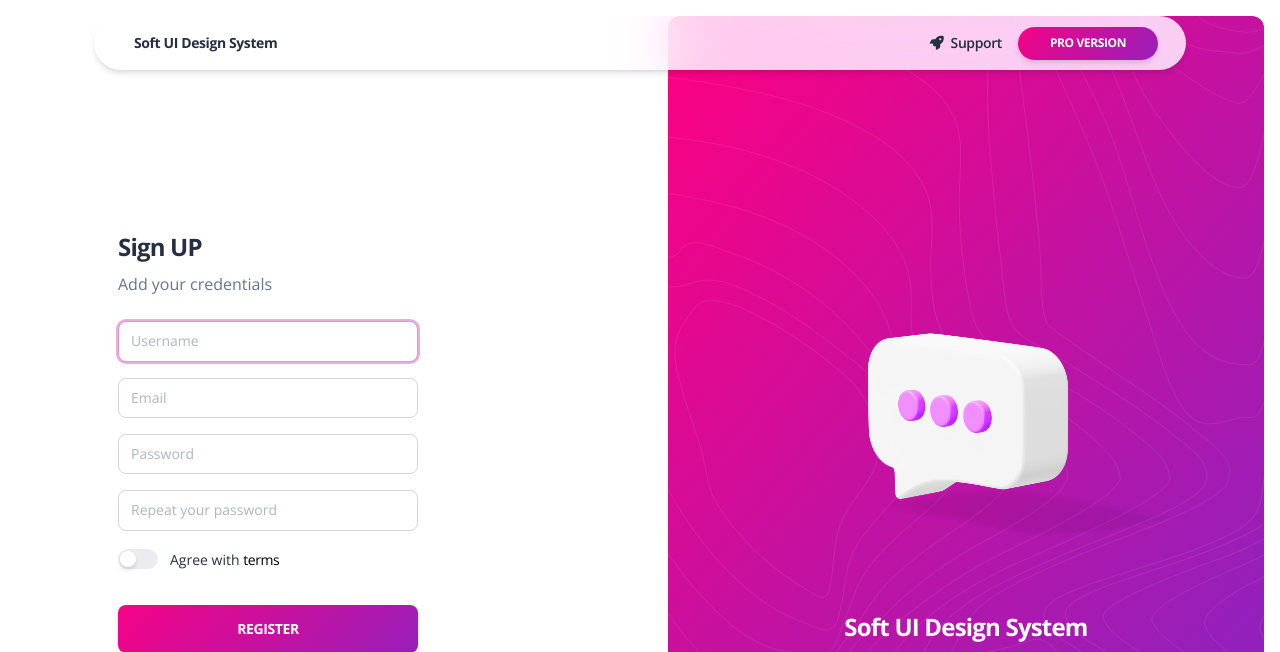
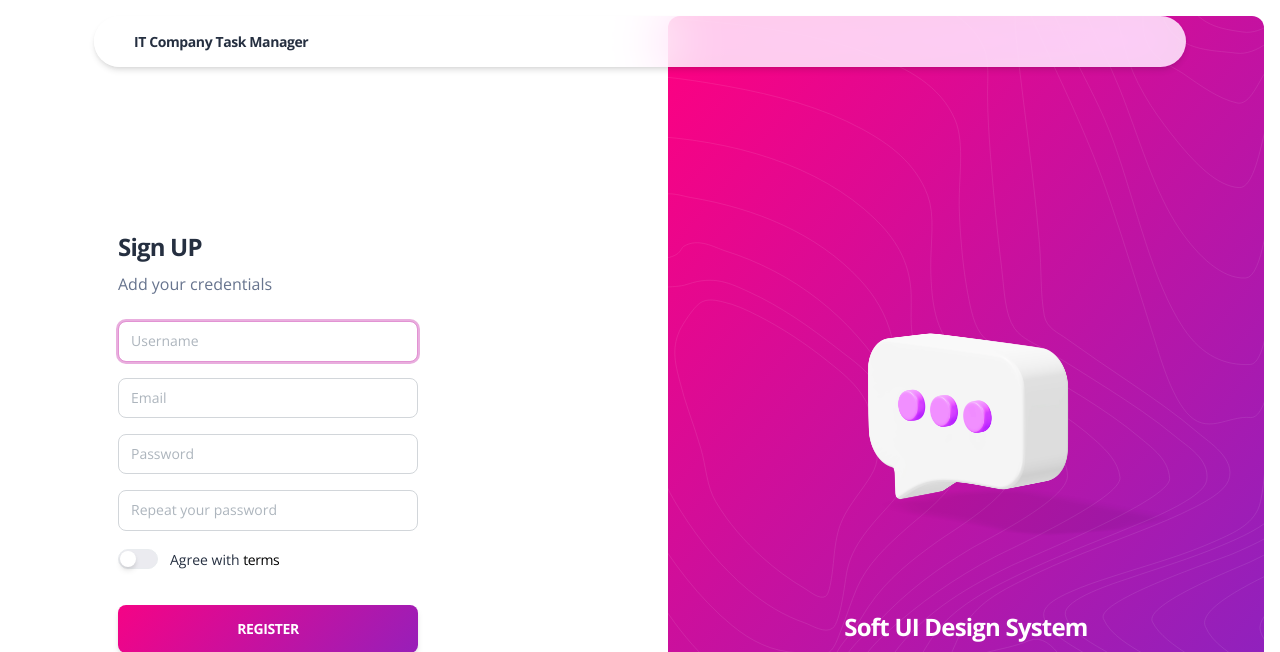
Before and after one commit to Dolteriska/IT-company-task-manager, a Django app: page /register/ in a window 1280 px wide. Shown: the top 652 px of the page. Run offline with Django 5.2, Linux system fonts and the light colour scheme; some libraries are stand-ins or nearby versions.

Commit message:
add website purpose

```diff
--- a/templates/includes/navigation-auth.html
+++ b/templates/includes/navigation-auth.html
@@ -6,7 +6,7 @@
           <div class="container-fluid">
             <a class="navbar-brand font-weight-bolder ms-sm-3"
                href="/" rel="tooltip" title="Designed and Coded by Creative Tim" data-placement="bottom">
-              Soft UI Design System
+              IT Company Task Manager
             </a>
             <button class="navbar-toggler shadow-none ms-2" type="button" data-bs-toggle="collapse" data-bs-target="#navigation" aria-controls="navigation" aria-expanded="false" aria-label="Toggle navigation">
               <span class="navbar-toggler-icon mt-2">
@@ -16,24 +16,9 @@
               </span>
             </button>
             <div class="collapse navbar-collapse pt-3 pb-2 py-lg-0" id="navigation">
-              <ul class="navbar-nav navbar-nav-hover ms-lg-12 ps-lg-5 w-100">
-                <li class="nav-item ms-lg-auto">
-                  <a class="nav-link nav-link-icon me-2"
-                     href="https://appseed.us/support/" target="_blank">
-                    <i class="fa fa-rocket me-1"></i>
-                    <p class="d-inline text-sm z-index-1 font-weight-bold" data-bs-toggle="tooltip" data-bs-placement="bottom" title="Get Free Support">Support</p>
-                  </a>
-                </li>
-                <li class="nav-item my-auto ms-3 ms-lg-0">
-                  <a href="https://appseed.us/product/soft-ui-design-pro/django/"
-                     target="_blank"
-                     class="btn btn-sm  bg-gradient-primary btn-round mb-0 me-1 mt-2 mt-md-0">PRO Version</a>
-                </li>
-              </ul>
             </div>
           </div>
         </nav>
-        <!-- End Navbar -->
       </div>
     </div>
   </div>
```
